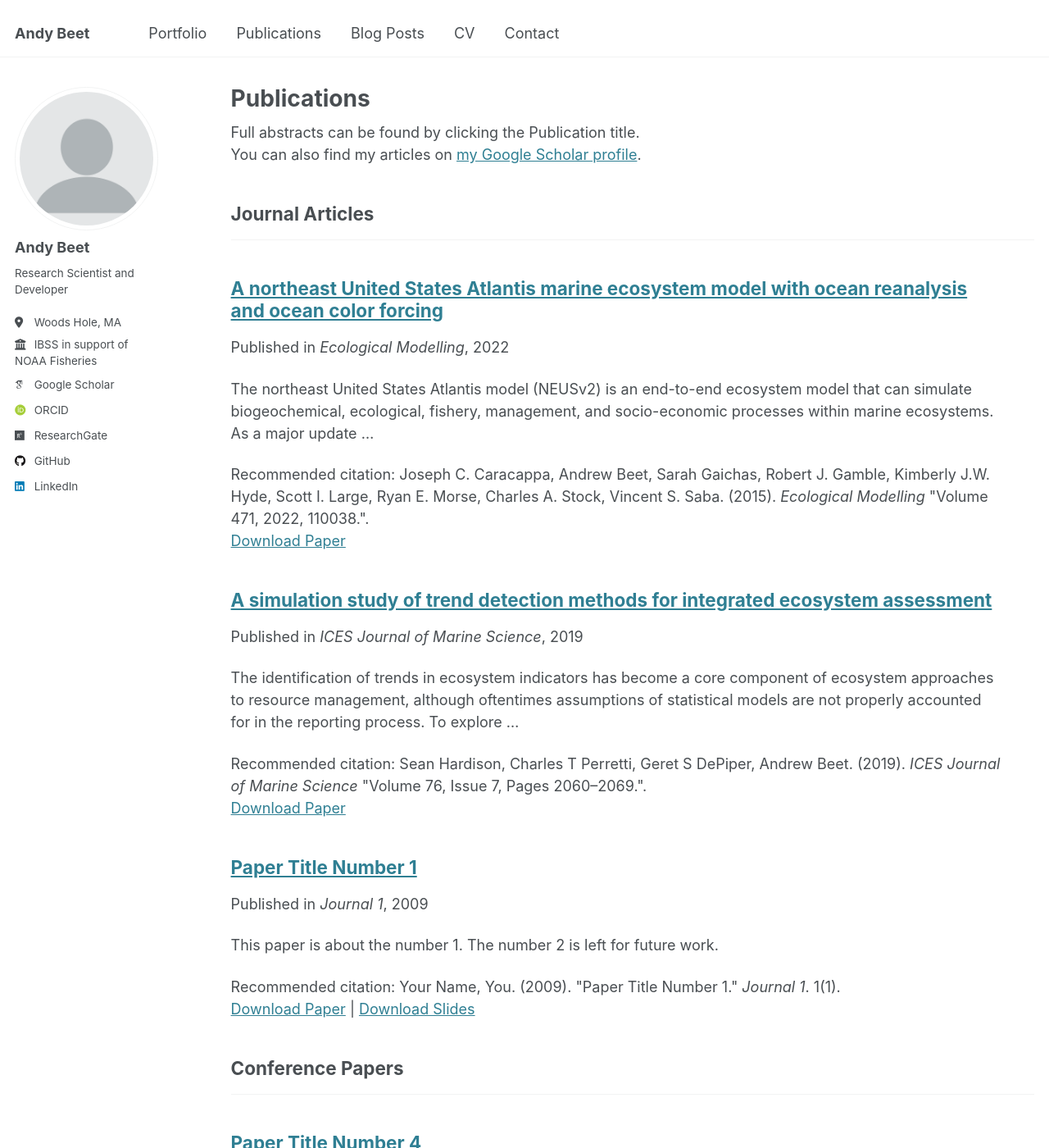
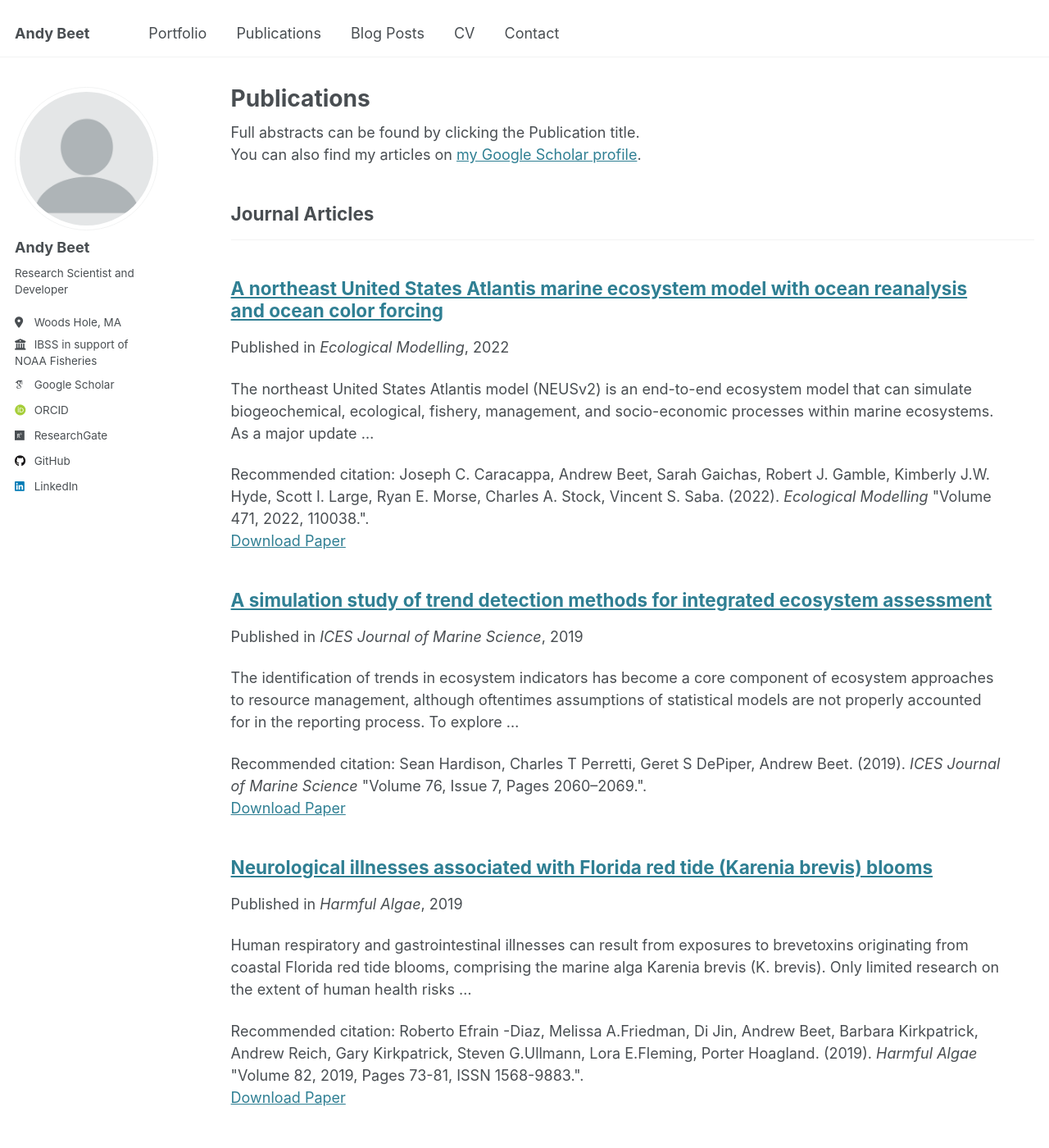
Before and after one commit to andybeet/website, a Jekyll site: the page built from _pages/publications.html, in a window 1280 px wide and 1400 px high. Shown: the whole window at 82% size. Built offline with Jekyll 4.4.1, drawn with Linux system fonts in a browser that asks for light colours; some web fonts are replaced.

Commit message:
added efrain-diaz

```diff
--- /dev/null
+++ b/_publications/2019_efrain_diaz.md
@@ -0,0 +1,17 @@
+---
+title: "Neurological illnesses associated with Florida red tide (Karenia brevis) blooms"
+collection: publications
+category: manuscripts
+permalink: /publication/2019_efrain_diaz
+excerpt: 'Human respiratory and gastrointestinal illnesses can result from exposures to brevetoxins originating from coastal Florida red tide blooms, comprising the marine alga Karenia brevis (K. brevis). Only limited research on the extent of human health risks ...'
+date: 2019-02-01
+venue: 'Harmful Algae'
+#slidesurl: 'http://academicpages.github.io/files/slides3.pdf'
+paperurl: 'https://doi.org/10.1016/j.hal.2018.07.002'
+citation: 'Roberto Efrain -Diaz, Melissa A.Friedman, Di Jin, Andrew Beet, Barbara Kirkpatrick, Andrew Reich, Gary Kirkpatrick, Steven G.Ullmann, Lora E.Fleming, Porter Hoagland. (2019). <i>Harmful Algae</i> &quot;Volume 82,
+2019,
+Pages 73-81,
+ISSN 1568-9883.&quot;.'
+---
+
+The identification of trends in ecosystem indicators has become a core component of ecosystem approaches to resource management, although oftentimes assumptions of statistical models are not properly accounted for in the reporting process. To explore the limitations of trend analysis of short times series, we applied three common methods of trend detection, including a generalized least squares model selection approach, the Mann–Kendall test, and Mann–Kendall test with trend-free pre-whitening to simulated time series of varying trend and autocorrelation strengths. Our results suggest that the ability to detect trends in time series is hampered by the influence of autocorrelated residuals in short series lengths. While it is known that tests designed to account for autocorrelation will approach nominal rejection rates as series lengths increase, the results of this study indicate biased rejection rates in the presence of even weak autocorrelation for series lengths often encountered in indicators developed for ecosystem-level reporting (N = 10, 20, 30). This work has broad implications for ecosystem-level reporting, where indicator time series are often limited in length, maintain a variety of error structures, and are typically assessed using a single statistical method applied uniformly across all time series.
--- a/_publications/2022_caracappa.md
+++ b/_publications/2022_caracappa.md
@@ -3,13 +3,13 @@ title: "A northeast United States Atlantis marine ecosystem model with ocean
 reanalysis and ocean color forcing"
 collection: publications
 category: manuscripts
-permalink: /publication/2015-10-01-paper-title-number-3
+permalink: /publication/2022_caracappa
 excerpt: 'The northeast United States Atlantis model (NEUSv2) is an end-to-end ecosystem model that can simulate biogeochemical, ecological, fishery, management, and socio-economic processes within marine ecosystems. As a major update ...'
 date: 2022-09-01
 venue: 'Ecological Modelling'
 #slidesurl: 'http://academicpages.github.io/files/slides3.pdf'
 paperurl: 'https://doi.org/10.1016/j.ecolmodel.2022.110038'
-citation: 'Joseph C. Caracappa, Andrew Beet, Sarah Gaichas, Robert J. Gamble, Kimberly J.W. Hyde, Scott I. Large, Ryan E. Morse, Charles A. Stock, Vincent S. Saba. (2015). <i>Ecological Modelling</i> &quot;Volume 471,
+citation: 'Joseph C. Caracappa, Andrew Beet, Sarah Gaichas, Robert J. Gamble, Kimberly J.W. Hyde, Scott I. Large, Ryan E. Morse, Charles A. Stock, Vincent S. Saba. (2022). <i>Ecological Modelling</i> &quot;Volume 471,
 2022,
 110038.&quot;.'
 ---
```
